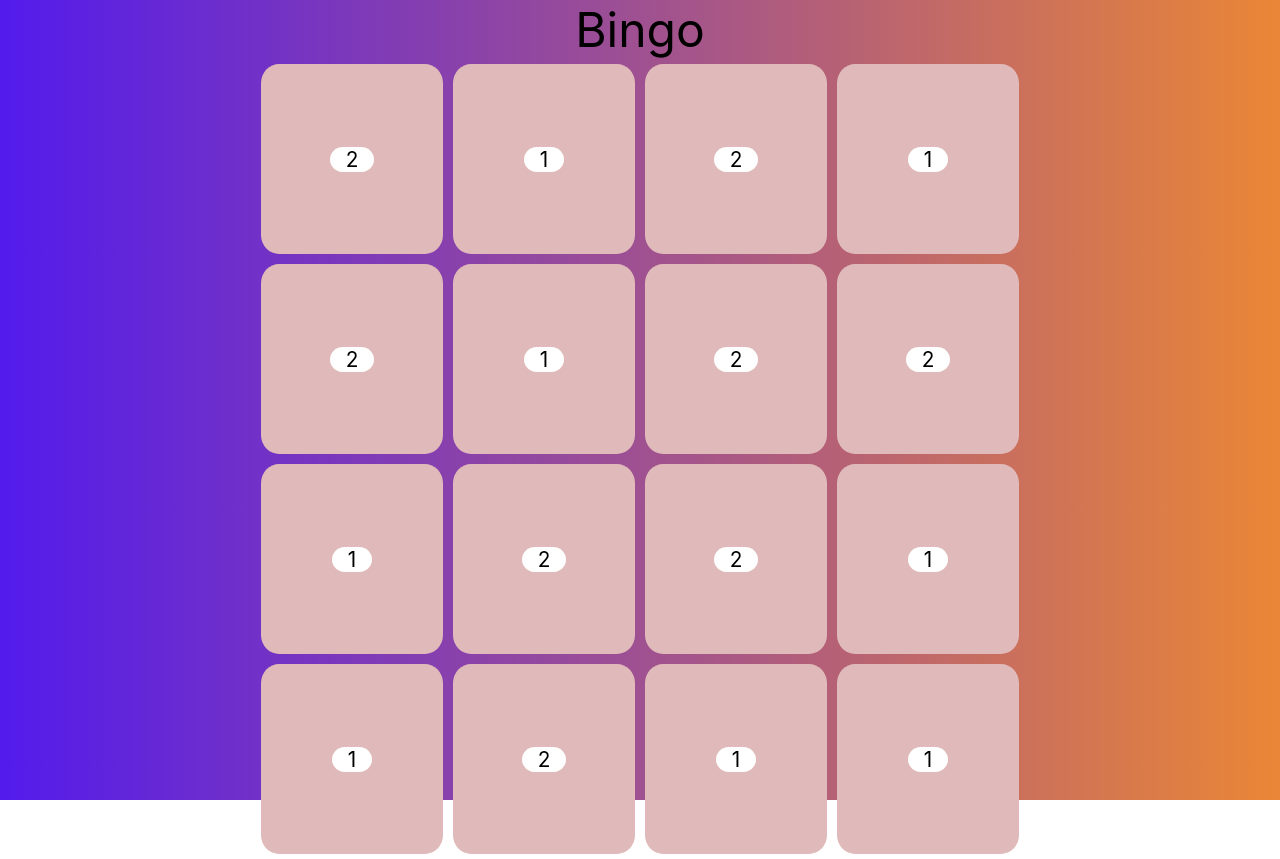
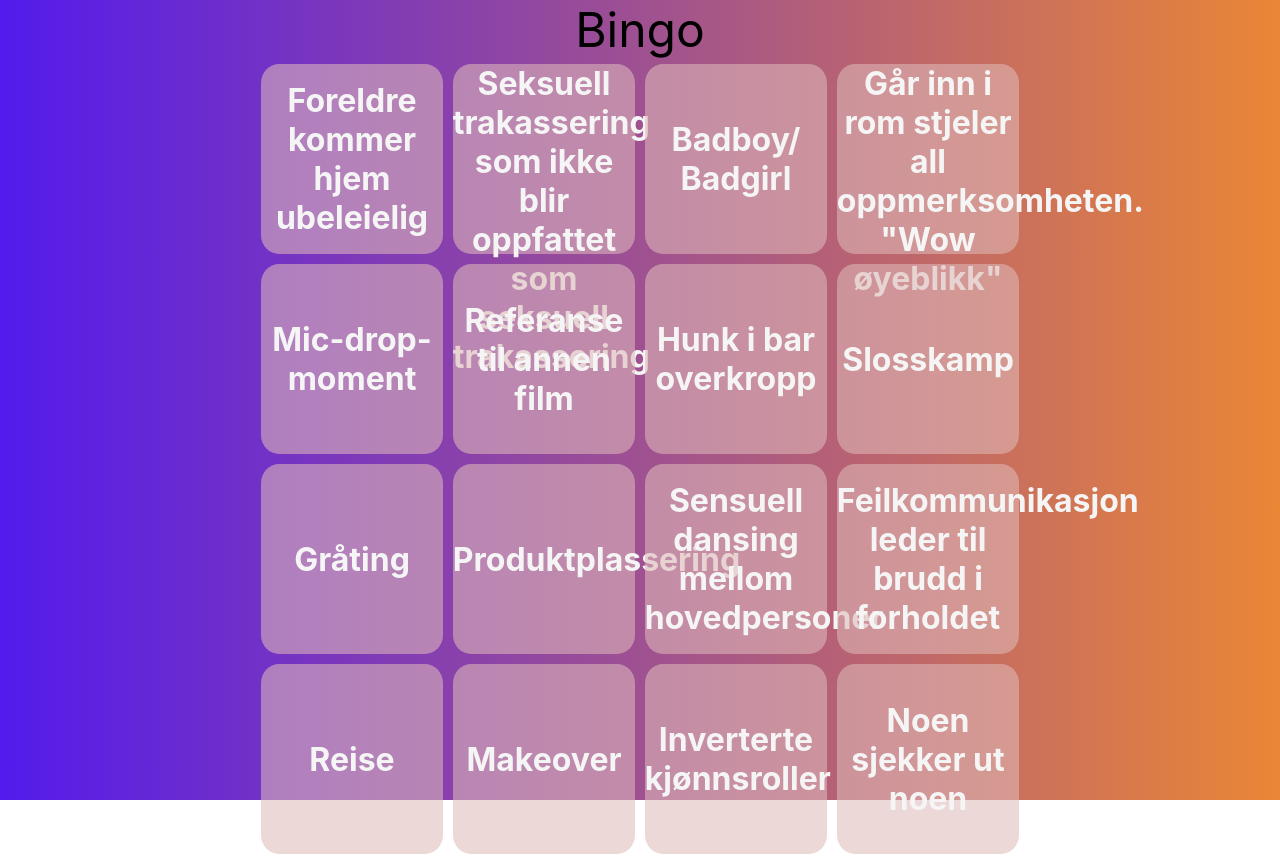
Before and after one commit to LarsSelbekk/bingo, a React (Create React App) app: page / in a window 1280 px wide. Built offline with nearby package versions, Linux system fonts and the light colour scheme; the HTML template or start-up script is replaced by a standard one.

Commit message:
feat: add even more styling

```diff
--- a/src/App.tsx
+++ b/src/App.tsx
@@ -4,6 +4,7 @@ import "./App.css"
 import {BingoSquare} from "./components/bingo-square";
 import {BoardState, newBingo, update} from "./helper-functios";
 import cloneDeep from "lodash/cloneDeep"
+import {BingoAlert} from "./components/bingo-alert";
 function App() {
 
     const [boardState, setBoardState] = useState<BoardState>(newBingo())
@@ -23,13 +24,14 @@ function App() {
                 Bingo
             </header>
 
-            {showBingoOverlay && (<>BINGO</>)}
 
             <Grid>
                 {boardState.squares.map((value, index) =>
                     <BingoSquare active={value.active} text={value.text}
                                  onClick={activateSquare(index)}/>)}
             </Grid>
+            {showBingoOverlay && <BingoAlert open={showBingoOverlay} onClick={() => setShowBingoOverlay(false)}/>}
+
         </div>
     );
 }
--- /dev/null
+++ b/src/components/bingo-alert.css
@@ -0,0 +1,53 @@
+.container {
+
+    border-radius: 100000px;
+    padding: calc(4rem + 10px) 200px;
+}
+
+.container-container {
+    position: fixed;
+    top: 0;
+    left: 0;
+
+    width: 100vw;
+    height: 100vh;
+    display: flex;
+    justify-content: center;
+    align-items: center;
+}
+
+p {
+    font-size: 4rem;
+    font-family: sans-serif;
+    text-transform: uppercase;
+    color: white;
+    display: flex;
+    flex-direction: row;
+}
+
+.bouncing {
+    animation: bouncing 2s linear infinite;
+    animation-direction: normal;
+    margin-right: 2px;
+}
+
+@keyframes bouncing {
+    0% {transform: rotate(-30deg);
+    font-size: 4rem;
+        color: red;
+    }
+
+    33% {transform: rotate3d(1,1,1,-360deg);
+        font-size: 6rem;
+
+        color: yellow;}
+    66% {transform: rotate(30deg);
+        font-size: 4rem;
+
+        color: green;}
+    100% {transform: rotate(-30deg);
+        font-size: 4rem;
+        color: red;
+    }
+
+}
--- /dev/null
+++ b/src/components/bingo-alert.tsx
@@ -0,0 +1,13 @@
+import "./bingo-alert.css"
+
+export const BingoAlert = ({open, onClick}: { open: boolean, onClick: () => void }) => {
+    return (
+        <div className={"container-container"} onClick={onClick}>
+            <div className={"container"}>
+                <p>
+                    {"Bingo!!".split("").map((value, index) => (<div className={"bouncing"} style={{animationDelay: -index*Math.random()+"s"}}>{value}</div>))}
+                </p>
+            </div>
+        </div>
+    )
+}
--- a/src/components/bingo-square.css
+++ b/src/components/bingo-square.css
@@ -7,7 +7,7 @@
     display: flex;
     justify-content: center;
     align-items: center;
-    font-size: 1.3rem;
+    font-size: 2.5vw;
     cursor: pointer;
     user-select: none;
 }
@@ -25,22 +25,29 @@
 }
 
 span {
-    border-radius: 10000px;
-    background-color: white;
-    padding: 0 1rem;
+    border-radius: 10px;
+    max-width: calc(100%);
+    max-height: calc(100%);
+    font-weight: bold;
+    color: whitesmoke;
+    text-align: center;
 }
 .square:hover > * {
     filter: brightness(1.1);
     width: 100%;
     height: 100%;
-    font-size: 1.8rem;
 }
 
 .square:active > * {
     filter: brightness(0.8);
     width: 90%;
     height: 90%;
-    font-size: 1rem;
+}
+
+.active span {
+    mix-blend-mode: multiply;
+    color: deeppink;
+    text-shadow: 2px 2px 1.8px white;
 }
 
 .active {
--- a/src/data/bingo.json
+++ b/src/data/bingo.json
@@ -1,20 +1,34 @@
 [
-  "1",
-  "2",
-  "1",
-  "2",
-  "1",
-  "2",
-  "1",
-  "2",
-  "1",
-  "2",
-  "1",
-  "2",
-  "1",
-  "2",
-  "1",
-  "2",
-  "1",
-  "2"
+  "Hunk i bar overkropp",
+  "Feilkommunikasjon leder til brudd i forholdet",
+  "Plutselig skade",
+  "Den dumme vennen gjør noe unormalt smart",
+  "Seksuell trakassering som ikke blir oppfattet som seksuell trakassering",
+  "Opplevd seksuell trakassering",
+  "Monroe moment (vind og sånt)",
+  "Går inn i rom stjeler all oppmerksomheten. \"Wow øyeblikk\"",
+  "Sensuell dansing mellom hovedpersoner",
+  "Foreldre kommer hjem ubeleielig",
+  "Hovedpersonene kysser",
+  "Alt for stor aldersforskjell",
+  "Kjærlighet ved første blikk",
+  "Sexisme",
+  "Noen sjekker ut noen",
+  "Makeover",
+  "Gul bil",
+  "Produktplassering",
+  "Referanse til annen film",
+  "Feilbrukt fagspråk",
+  "Flashback",
+  "Gråting",
+  "\"Daddy\"",
+  "Hovedperson har ikke tro på seg selv",
+  "Montage",
+  "Badboy/ Badgirl",
+  "Kino",
+  "Tradisjonell gentleman",
+  "Inverterte kjønnsroller",
+  "Reise",
+  "Slosskamp",
+  "Mic-drop-moment"
 ]
--- a/src/data/theme.css
+++ b/src/data/theme.css
@@ -2,7 +2,7 @@
     --color-border: #00abff;
     --color-background-1: #531bec;
     --color-background-2: #ea8636;
-    --color-square: #e0baba;
+    --color-square: #e0baba90;
 
     --gradient-1: #db6565;
     --gradient-2: #dde92e;
```
